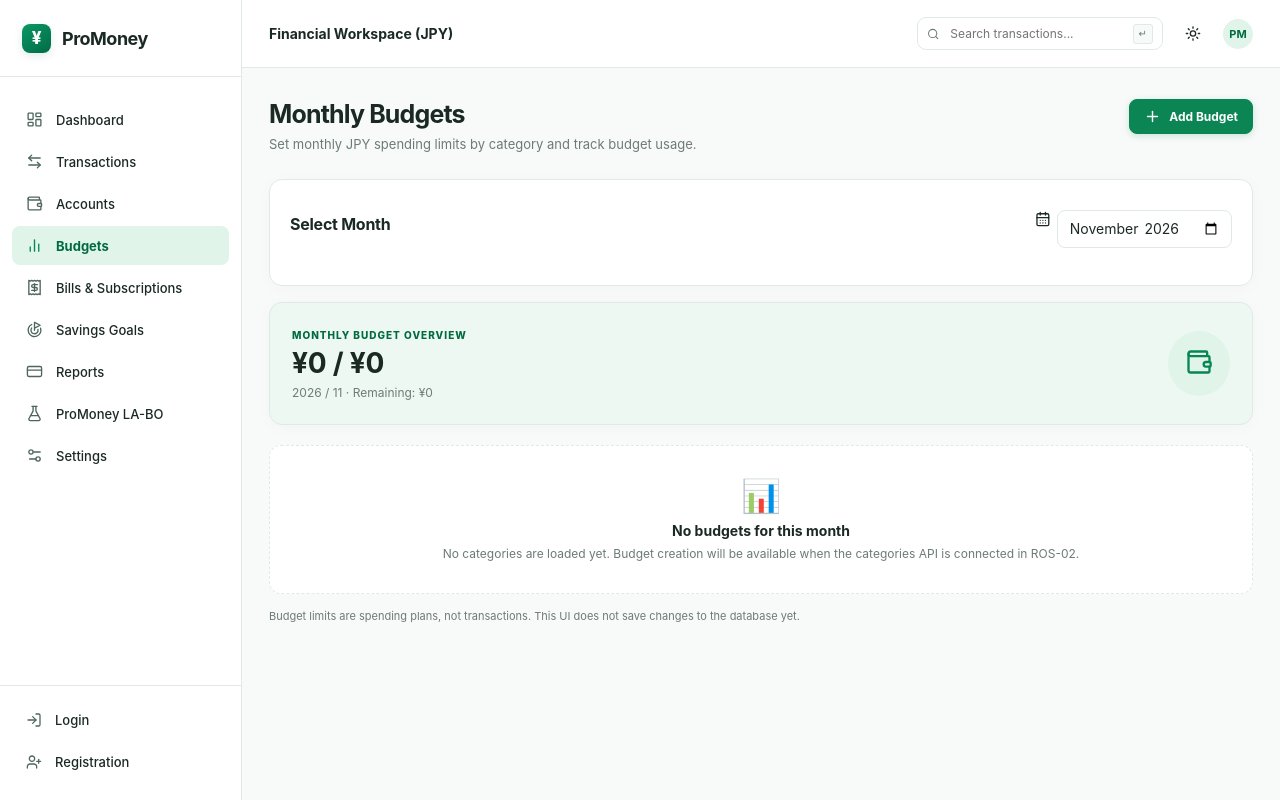
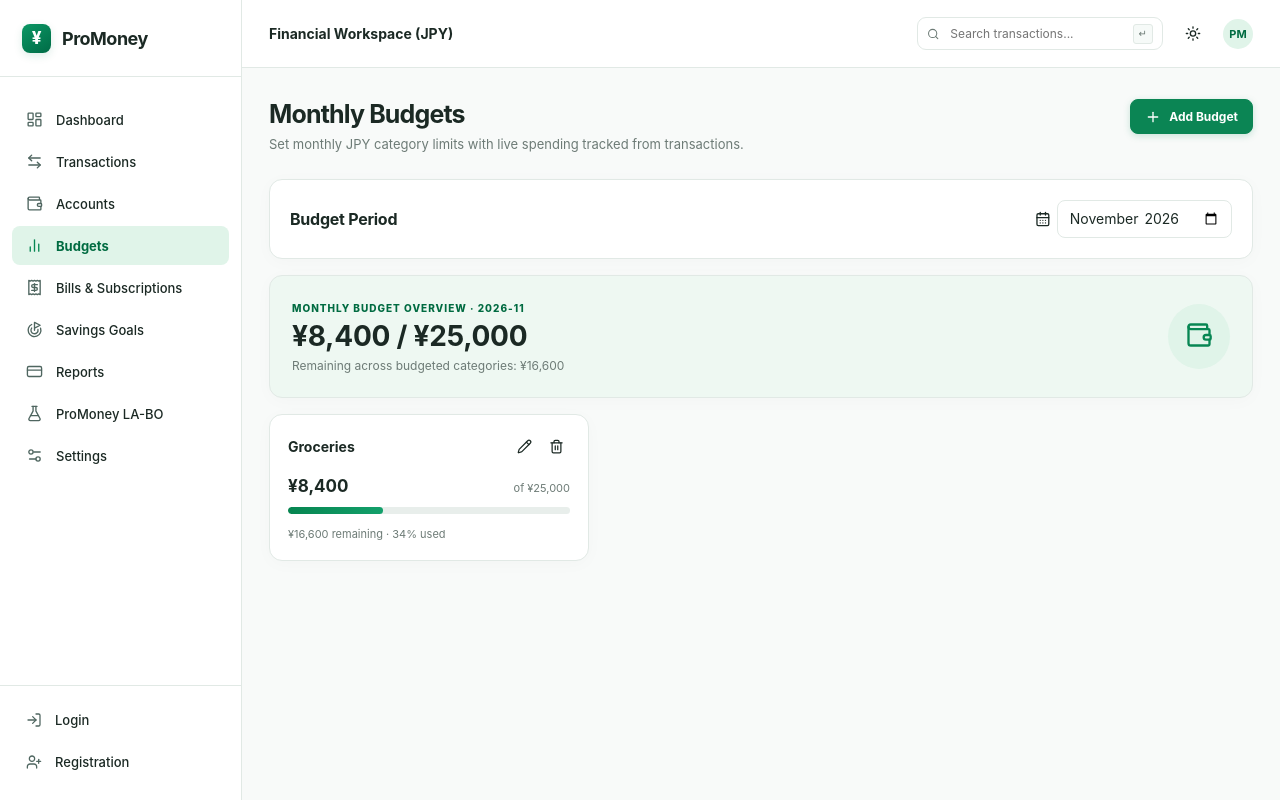
Before and after one commit to SUMANRAUT-20/ProMoney, a React (Vite) app in the folder frontend/: page /budgets in a window 1280 px wide. Built offline with nearby package versions, Linux system fonts and the light colour scheme.

Commit message:
feat(budgets): wire shared categories, live spent calculation, and over-budget alerts

```diff
--- a/frontend/src/features/budgets/BudgetsView.jsx
+++ b/frontend/src/features/budgets/BudgetsView.jsx
@@ -1,183 +1,125 @@
-
 import { useState } from 'react';
-import { CalendarDays, Pencil, Plus, Wallet } from 'lucide-react';
-import {
-  EmptyState,
-  Modal,
-  PageHeading,
-  ProgressBar,
-} from '../../components/ui';
-
-const formatYen = (value) =>
-  `¥${Number(value || 0).toLocaleString('ja-JP')}`;
-
-const currentMonth = () => {
-  const now = new Date();
-  const year = now.getFullYear();
-  const month = String(now.getMonth() + 1).padStart(2, '0');
-  return `${year}-${month}`;
-};
-
-const formatMonth = (month) => {
-  const [year, monthNumber] = month.split('-');
-  return `${year} / ${monthNumber}`;
-};
+import { AlertTriangle, CalendarDays, Pencil, Plus, Trash2, Wallet } from 'lucide-react';
+import { useFinance } from '../../context/FinanceContext';
+import { EmptyState, Modal, PageHeading, ProgressBar } from '../../components/ui';
+import { currentMonthISO, formatMonth, makeId, money, parseWholeYen, sum } from '../../utils/formatters';
+import { getBudgetStatus } from '../../utils/financeMath';
 
 export default function BudgetsView() {
-  const [selectedMonth, setSelectedMonth] = useState(currentMonth);
-  const [budgets, setBudgets] = useState([]);
-  const [categories] = useState([]);
-  const [isModalOpen, setIsModalOpen] = useState(false);
+  const { budgets, setBudgets, transactions, categories } = useFinance();
+  const expenseCategories = categories.filter((c) => c.kind === 'expense');
+
+  const [selectedMonth, setSelectedMonth] = useState(currentMonthISO);
+  const [modalOpen, setModalOpen] = useState(false);
   const [editingBudget, setEditingBudget] = useState(null);
+  const [deleteTarget, setDeleteTarget] = useState(null);
   const [categoryId, setCategoryId] = useState('');
   const [amountLimit, setAmountLimit] = useState('');
   const [error, setError] = useState('');
 
-  // ROS-01 uses local UI state only.
-  // ROS-02 will load actual categories, budgets, and spending from the API.
-  const monthlyBudgets = budgets.filter(
-    (budget) => budget.budget_month === selectedMonth
-  );
+  const monthlyBudgets = budgets
+    .filter((b) => String(b.budget_month || '').slice(0, 7) === selectedMonth)
+    .map((b) => getBudgetStatus(b, transactions));
 
-  const totalLimit = monthlyBudgets.reduce(
-    (sum, budget) => sum + budget.amount_limit,
-    0
-  );
+  const totalLimit = sum(monthlyBudgets, 'amount_limit');
+  const totalSpent = sum(monthlyBudgets, 'spent_amount');
+  const totalRemaining = totalLimit - totalSpent;
+  const overBudgetItems = monthlyBudgets.filter((b) => b.over_budget);
 
-  const totalSpent = monthlyBudgets.reduce(
-    (sum, budget) => sum + budget.spent_amount,
-    0
-  );
-
-  const remaining = totalLimit - totalSpent;
-
-  const openAddModal = () => {
+  const openAdd = () => {
+    const usedIds = new Set(monthlyBudgets.map((b) => String(b.category_id)));
+    const firstAvailable = expenseCategories.find((c) => !usedIds.has(String(c.id)));
     setEditingBudget(null);
-    setCategoryId('');
+    setCategoryId(firstAvailable ? String(firstAvailable.id) : '');
     setAmountLimit('');
     setError('');
-    setIsModalOpen(true);
+    setModalOpen(true);
   };
 
-  const openEditModal = (budget) => {
+  const openEdit = (budget) => {
     setEditingBudget(budget);
     setCategoryId(String(budget.category_id));
     setAmountLimit(String(budget.amount_limit));
     setError('');
-    setIsModalOpen(true);
-  };
-
-  const closeModal = () => {
-    setIsModalOpen(false);
-    setError('');
+    setModalOpen(true);
   };
 
   const handleSave = (event) => {
     event.preventDefault();
+    if (!/^\d{4}-(0[1-9]|1[0-2])$/.test(selectedMonth)) {
+      return setError('Select a valid budget month (YYYY-MM).');
+    }
+    const category = expenseCategories.find((c) => String(c.id) === String(categoryId));
+    if (!category) return setError('Please select an expense category.');
+    const limit = parseWholeYen(amountLimit);
+    if (limit === null) return setError('Monthly limit must be a whole number greater than ¥0.');
 
-    if (!categoryId) {
-      setError('Please select a category.');
-      return;
-    }
+    const duplicate = budgets.some(
+      (b) =>
+        String(b.budget_month).slice(0, 7) === selectedMonth &&
+        String(b.category_id) === String(category.id) &&
+        b.id !== editingBudget?.id,
+    );
+    if (duplicate) return setError(`${category.name} already has a budget for ${formatMonth(selectedMonth)}.`);
 
-    if (!/^[1-9]\d*$/.test(amountLimit)) {
-      setError('Enter a positive whole-yen amount.');
-      return;
-    }
-
-    const limit = Number(amountLimit);
-
-    if (!Number.isSafeInteger(limit)) {
-      setError('The amount is too large.');
-      return;
-    }
-
-    const category = categories.find(
-      (item) => String(item.id) === categoryId
-    );
-
-    if (!category) {
-      setError('Please select a valid category.');
-      return;
-    }
-
-    const duplicate = monthlyBudgets.some(
-      (budget) =>
-        String(budget.category_id) === categoryId &&
-        budget.id !== editingBudget?.id
-    );
-
-    if (duplicate) {
-      setError('This category already has a budget for this month.');
-      return;
-    }
-
-    const spentAmount = editingBudget?.spent_amount ?? 0;
-    const progressPercent =
-      limit > 0 ? (spentAmount / limit) * 100 : 0;
-
-    const nextBudget = {
-      id: editingBudget?.id ?? `local-${Date.now()}`,
+    const next = {
+      id: editingBudget?.id ?? makeId('budget'),
       category_id: category.id,
       category_name: category.name,
       budget_month: selectedMonth,
       amount_limit: limit,
-      spent_amount: spentAmount,
-      remaining_amount: limit - spentAmount,
-      progress_percent: progressPercent,
-      bar_percent: Math.min(100, progressPercent),
-      over_budget: spentAmount > limit,
     };
+    setBudgets((prev) => (editingBudget ? prev.map((b) => (b.id === editingBudget.id ? next : b)) : [...prev, next]));
+    setModalOpen(false);
+  };
 
-    setBudgets((previous) => {
-      if (editingBudget) {
-        return previous.map((budget) =>
-          budget.id === editingBudget.id ? nextBudget : budget
-        );
-      }
-
-      return [...previous, nextBudget];
-    });
-
-    closeModal();
+  const confirmDelete = () => {
+    if (!deleteTarget) return;
+    setBudgets((prev) => prev.filter((b) => b.id !== deleteTarget.id));
+    setDeleteTarget(null);
   };
 
   return (
     <>
       <PageHeading
         title="Monthly Budgets"
-        subtitle="Set monthly JPY spending limits by category and track budget usage."
+        subtitle="Set monthly JPY category limits with live spending tracked from transactions."
         action={
-          <button
-            className="btn primary"
-            type="button"
-            onClick={openAddModal}
-            disabled={categories.length === 0}
-            title={
-              categories.length === 0
-                ? 'Categories will be available after API integration.'
-                : undefined
-            }
-          >
-            <Plus size={17} />
-            Add Budget
+          <button className="btn primary" type="button" onClick={openAdd}>
+            <Plus size={16} /> Add Budget
           </button>
         }
       />
 
+      {overBudgetItems.length > 0 && (
+        <div
+          className="status-banner"
+          role="alert"
+          style={{ background: '#fdecec', borderColor: '#f3c2c2' }}
+        >
+          <AlertTriangle size={18} color="var(--red)" />
+          <div>
+            <strong style={{ color: 'var(--red)' }}>
+              Over-Budget Warning ({overBudgetItems.length} {overBudgetItems.length === 1 ? 'category' : 'categories'})
+            </strong>
+            <span>
+              {overBudgetItems
+                .map((b) => `${b.category_name} exceeded by ${money(Math.abs(b.remaining_amount))}`)
+                .join(' · ')}
+            </span>
+          </div>
+        </div>
+      )}
+
       <section className="section-card card">
-        <div className="section-title">
-          <h2>Select Month</h2>
-          <label className="inline-editor">
+        <div className="section-title" style={{ marginBottom: 0, flexWrap: 'wrap' }}>
+          <h2>Budget Period</h2>
+          <label className="inline-editor" style={{ marginTop: 0, alignItems: 'center' }}>
             <CalendarDays size={18} />
             <input
               type="month"
               value={selectedMonth}
-              onChange={(event) => {
-                if (event.target.value) {
-                  setSelectedMonth(event.target.value);
-                }
-              }}
+              onChange={(e) => e.target.value && setSelectedMonth(e.target.value)}
               aria-label="Budget month"
             />
           </label>
@@ -186,13 +128,14 @@ export default function BudgetsView() {
 
       <section className="budget-overview card">
         <div>
-          <span className="eyebrow">
-            MONTHLY BUDGET OVERVIEW
-          </span>
-          <h2>{formatYen(totalSpent)} / {formatYen(totalLimit)}</h2>
-          <p>
-            {formatMonth(selectedMonth)} ·
-            {' '}Remaining: {formatYen(remaining)}
+          <span className="eyebrow">MONTHLY BUDGET OVERVIEW · {formatMonth(selectedMonth)}</span>
+          <h2>
+            {money(totalSpent)} / {money(totalLimit)}
+          </h2>
+          <p className={totalRemaining < 0 ? 'negative' : ''}>
+            {totalRemaining < 0
+              ? `Over total budget by ${money(Math.abs(totalRemaining))}`
+              : `Remaining across budgeted categories: ${money(totalRemaining)}`}
           </p>
         </div>
         <div className="illustration-circle">
@@ -203,11 +146,12 @@ export default function BudgetsView() {
       {monthlyBudgets.length === 0 ? (
         <EmptyState
           icon="📊"
-          title="No budgets for this month"
-          description={
-            categories.length === 0
-              ? 'No categories are loaded yet. Budget creation will be available when the categories API is connected in ROS-02.'
-              : 'Select Add Budget to set a monthly spending limit.'
+          title={`No budgets set for ${formatMonth(selectedMonth)}`}
+          description="Set spending limits on categories like Groceries, Housing, or Food & Dining."
+          action={
+            <button className="btn primary" type="button" onClick={openAdd}>
+              <Plus size={15} /> Add First Budget
+            </button>
           }
         />
       ) : (
@@ -216,19 +160,19 @@ export default function BudgetsView() {
             <article className="budget-card card" key={budget.id}>
               <div className="budget-top">
                 <h3>{budget.category_name}</h3>
-                <button
-                  className="icon-button"
-                  type="button"
-                  onClick={() => openEditModal(budget)}
-                  aria-label={`Edit ${budget.category_name} budget`}
-                >
-                  <Pencil size={16} />
-                </button>
+                <div style={{ display: 'flex', gap: 4 }}>
+                  <button className="icon-button" type="button" onClick={() => openEdit(budget)} aria-label={`Edit ${budget.category_name} budget`}>
+                    <Pencil size={15} />
+                  </button>
+                  <button className="icon-button" type="button" onClick={() => setDeleteTarget(budget)} aria-label={`Delete ${budget.category_name} budget`}>
+                    <Trash2 size={15} />
+                  </button>
+                </div>
               </div>
 
               <div className="budget-figures">
-                <strong>{formatYen(budget.spent_amount)}</strong>
-                <span>of {formatYen(budget.amount_limit)}</span>
+                <strong>{money(budget.spent_amount)}</strong>
+                <span>of {money(budget.amount_limit)}</span>
               </div>
 
               <ProgressBar
@@ -237,57 +181,41 @@ export default function BudgetsView() {
                 color={budget.over_budget ? 'red' : 'green'}
               />
 
-              <p>
+              <p className={budget.over_budget ? 'negative' : 'muted'} style={{ fontWeight: budget.over_budget ? 700 : 400 }}>
                 {budget.over_budget
-                  ? `${formatYen(Math.abs(budget.remaining_amount))} over budget`
-                  : `${formatYen(budget.remaining_amount)} remaining`}
-                {' · '}
-                {Math.round(budget.progress_percent)}% used
+                  ? `⚠️ Over budget by ${money(Math.abs(budget.remaining_amount))} (${budget.progress_percent}% used)`
+                  : `${money(budget.remaining_amount)} remaining · ${budget.progress_percent}% used`}
               </p>
             </article>
           ))}
         </section>
       )}
 
-      <p className="support-note">
-        Budget limits are spending plans, not transactions.
-        This UI does not save changes to the database yet.
-      </p>
-
-      {isModalOpen && (
-        <Modal
-          title={editingBudget ? 'Edit Budget' : 'Add Budget'}
-          onClose={closeModal}
-        >
-          <form className="form" onSubmit={handleSave}>
+      {modalOpen && (
+        <Modal title={editingBudget ? 'Edit Budget' : 'Add Budget'} onClose={() => setModalOpen(false)}>
+          <form className="form" onSubmit={handleSave} noValidate>
             <label>
-              Category
+              Expense Category
               <select
                 value={categoryId}
-                onChange={(event) => {
-                  setCategoryId(event.target.value);
+                onChange={(e) => {
+                  setCategoryId(e.target.value);
                   setError('');
                 }}
                 disabled={Boolean(editingBudget)}
               >
                 <option value="">Select a category</option>
-                {categories.map((category) => (
-                  <option key={category.id} value={category.id}>
-                    {category.name}
+                {expenseCategories.map((c) => (
+                  <option key={c.id} value={c.id}>
+                    {c.name}
                   </option>
                 ))}
               </select>
             </label>
-
             <label>
               Month
-              <input
-                type="month"
-                value={selectedMonth}
-                readOnly
-              />
+              <input type="month" value={selectedMonth} readOnly />
             </label>
-
             <label>
               Monthly Limit (JPY)
               <input
@@ -295,34 +223,33 @@ export default function BudgetsView() {
                 min="1"
                 step="1"
                 value={amountLimit}
-                onChange={(event) => {
-                  setAmountLimit(event.target.value);
+                placeholder="e.g. 25000"
+                onChange={(e) => {
+                  setAmountLimit(e.target.value);
                   setError('');
                 }}
-                placeholder="Enter amount in yen"
                 required
               />
             </label>
-
-            {error && (
-              <p role="alert" className="negative">
-                {error}
-              </p>
-            )}
-
+            {error && <p role="alert" className="negative" style={{ margin: 0 }}>{error}</p>}
             <div className="form-actions">
-              <button
-                className="btn"
-                type="button"
-                onClick={closeModal}
-              >
-                Cancel
-              </button>
-              <button className="btn primary" type="submit">
-                {editingBudget ? 'Save Changes' : 'Add Budget'}
-              </button>
+              <button className="btn secondary" type="button" onClick={() => setModalOpen(false)}>Cancel</button>
+              <button className="btn primary" type="submit">{editingBudget ? 'Save Changes' : 'Add Budget'}</button>
             </div>
           </form>
+        </Modal>
+      )}
+
+      {deleteTarget && (
+        <Modal title="Delete Budget" onClose={() => setDeleteTarget(null)}>
+          <p>
+            Delete the <strong>{deleteTarget.category_name}</strong> budget ({money(deleteTarget.amount_limit)}) for{' '}
+            {formatMonth(selectedMonth)}?
+          </p>
+          <div className="form-actions">
+            <button className="btn secondary" type="button" onClick={() => setDeleteTarget(null)}>Cancel</button>
+            <button className="btn primary" type="button" onClick={confirmDelete}>Delete Budget</button>
+          </div>
         </Modal>
       )}
     </>
```
